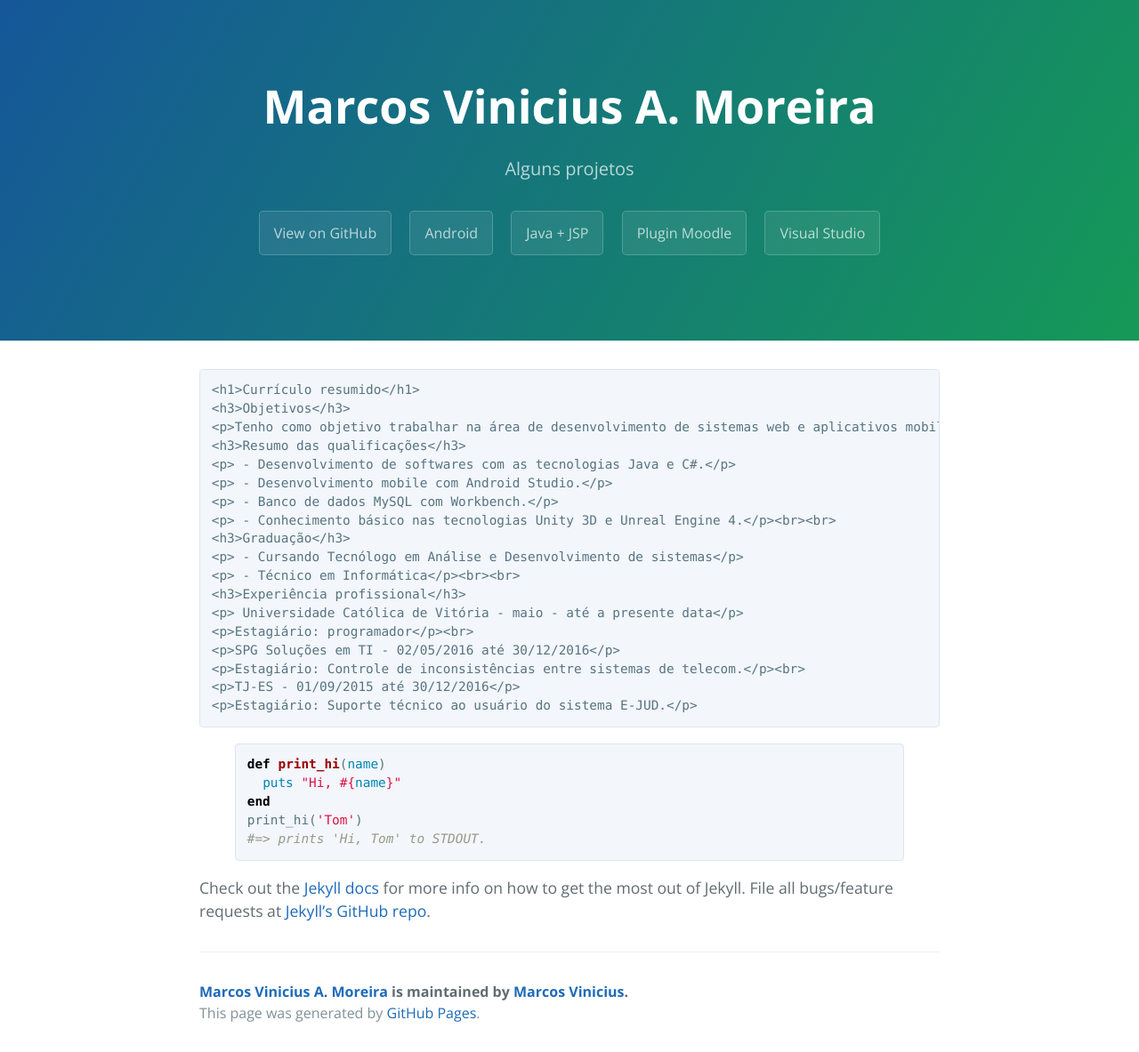
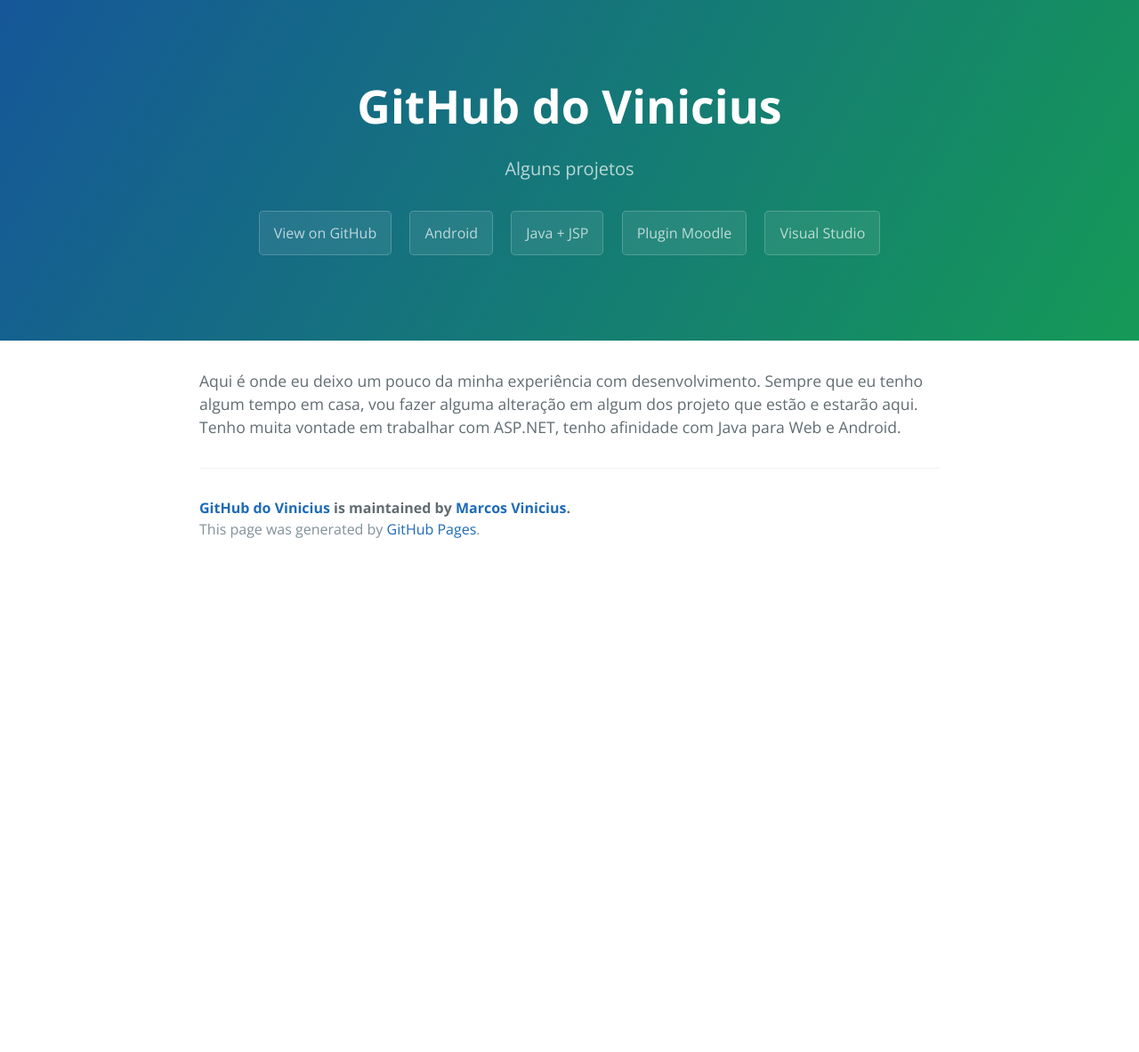
Before and after one commit to Acogero/acogero.github.io, a Jekyll site: the page built from _posts/2016-02-12-sample-content.markdown, in a window 1280 px wide. Shown: the whole page at 89% size. Built offline with Jekyll 4.4.1, drawn with Linux system fonts in a browser that asks for light colours; after the commit the page ends 900 px from its top, so only the background shows below that.

Commit message:
altareando blog

```diff
--- a/_config.yml
+++ b/_config.yml
@@ -1,5 +1,5 @@
 # Setup
-title:        Marcos Vinicius A. Moreira
+title:        GitHub do Vinicius
 tagline:      Alguns projetos
 baseurl:      ""
 paginate:     1
--- a/_posts/2016-02-12-sample-content.markdown
+++ b/_posts/2016-02-12-sample-content.markdown
@@ -1,38 +1,8 @@
 ---
 layout: default
-title:  "Meu currículo"
+title:  "About me"
 date:   2017-06-03 01:00
 categories: main
 ---
 
-	<h1>Currículo resumido</h1>
-	<h3>Objetivos</h3>
-	<p>Tenho como objetivo trabalhar na área de desenvolvimento de sistemas web e aplicativos mobile.</p><br><br>
-	<h3>Resumo das qualificações</h3>
-	<p> - Desenvolvimento de softwares com as tecnologias Java e C#.</p>
-	<p> - Desenvolvimento mobile com Android Studio.</p>
-	<p> - Banco de dados MySQL com Workbench.</p>
-	<p> - Conhecimento básico nas tecnologias Unity 3D e Unreal Engine 4.</p><br><br>
-	<h3>Graduação</h3>
-	<p> - Cursando Tecnólogo em Análise e Desenvolvimento de sistemas</p>
-	<p> - Técnico em Informática</p><br><br>
-	<h3>Experiência profissional</h3>
-	<p> Universidade Católica de Vitória - maio - até a presente data</p>
-	<p>Estagiário: programador</p><br>
-	<p>SPG Soluções em TI - 02/05/2016 até 30/12/2016</p>
-	<p>Estagiário: Controle de inconsistências entre sistemas de telecom.</p><br>
-	<p>TJ-ES - 01/09/2015 até 30/12/2016</p>
-	<p>Estagiário: Suporte técnico ao usuário do sistema E-JUD.</p>
-
-{% highlight ruby %}
-def print_hi(name)
-  puts "Hi, #{name}"
-end
-print_hi('Tom')
-#=> prints 'Hi, Tom' to STDOUT.
-{% endhighlight %}
-
-Check out the [Jekyll docs][jekyll] for more info on how to get the most out of Jekyll. File all bugs/feature requests at [Jekyll's GitHub repo][jekyll-gh].
-
-[jekyll-gh]: https://github.com/mojombo/jekyll
-[jekyll]:    http://jekyllrb.com
+Aqui é onde eu deixo um pouco da minha experiência com desenvolvimento. Sempre que eu tenho algum tempo em casa, vou fazer alguma alteração em algum dos projeto que estão e estarão aqui. Tenho muita vontade em trabalhar com ASP.NET, tenho afinidade com Java para Web e Android.
```
